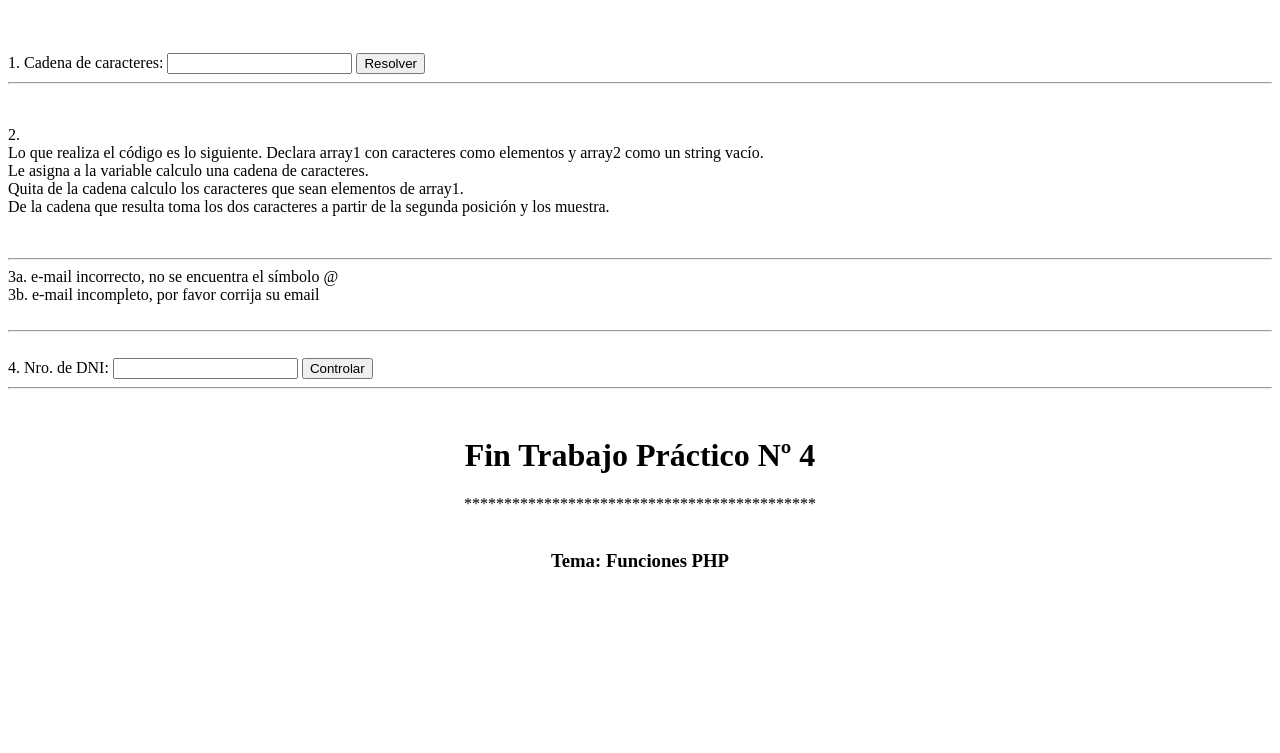
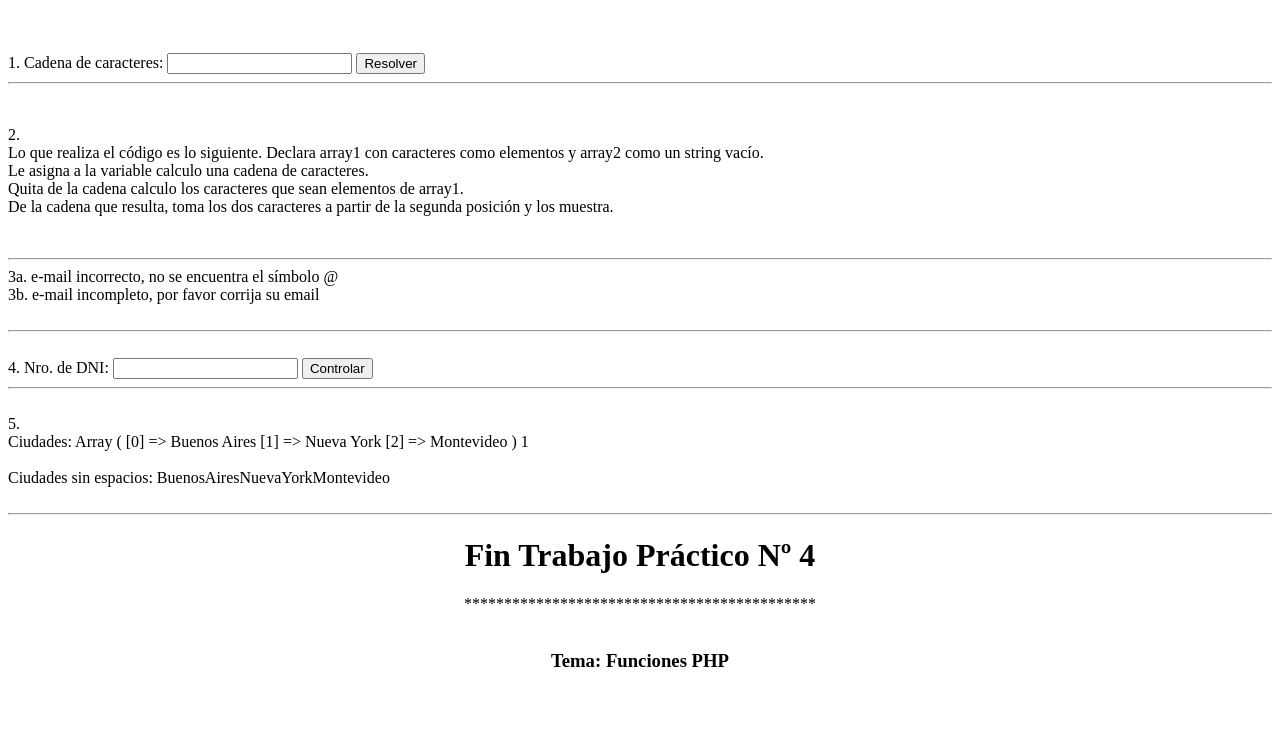
Before and after one commit to sebamen/Unju, a PHP site: page / in a window 1280 px wide. Shown: the part 194-947 px from the top of the page. Before the commit the page ends 761 px from the top, so only its background shows below. Run offline with PHP 8.4, Linux system fonts and the light colour scheme.

Commit message:
Ultimo commit

```diff
--- a/TP4-MenendezSebastian/index.php
+++ b/TP4-MenendezSebastian/index.php
@@ -40,7 +40,7 @@
         Lo que realiza el código es lo siguiente. Declara array1 con caracteres como elementos y array2 como un string vacío.<br>
         Le asigna a la variable calculo una cadena de caracteres. <br>
         Quita de la cadena calculo los caracteres que sean elementos de array1.<br>
-        De la cadena que resulta toma los dos caracteres a partir de la segunda posición y los muestra.
+        De la cadena que resulta, toma los dos caracteres a partir de la segunda posición y los muestra.
     </p>
     <br>
     <hr>
@@ -58,16 +58,24 @@
     <hr>
     <form action="#" method="post">
         <br>
-        <label>4. Nro. de DNI: </label><input type="text" name="dni" required>
+        <label>4. Nro. de DNI: </label><input type="text" name="dni"> <!-- spm 20230623: si pongo la opción required no hace falta que controle que está vacío -->
         <input type="submit" value="Controlar">
     </form>
     <?php  if (isset($_POST['dni'])) {
         echo "a. Eliminar puntos: ". str_replace('.','',$_POST['dni']) ."  <br>";
-        echo "b. Eliminar puntos: ". str_replace('.','',$_POST['dni']) ."  <br>";
-        echo "c. Eliminar puntos: ". str_replace('.','',$_POST['dni']) ."  <br>";
+        if(strlen(str_replace('.','',$_POST['dni']))==7) echo "b. DNI de 7 dígitos: Trámite para jubilación <br>";
+        if(empty($_POST['dni'])) echo "c. DNI es obligatorio y no puede estar en blanco <br>"; //spm 20230623: si pongo la opción required en el input no hace falta que controle que está vacío
         }
     ?>
     <hr><br>
+    <?php
+        $ciudades = array('Buenos Aires', 'Nueva York', 'Montevideo');
+        echo "5. <br>Ciudades: ";
+        echo print_r($ciudades)."<br><br>";
+        echo "Ciudades sin espacios: ". cadena_sin_espacios($ciudades) ."<br>";
+    ?>
+    <br>
+    <hr>
 
     <?php
         // spm 20230622: LLama al pie de página
--- a/TP4-MenendezSebastian/tp4-funciones.php
+++ b/TP4-MenendezSebastian/tp4-funciones.php
@@ -31,5 +31,8 @@ function perim_super($v1){
     return  ($valores) ;
 }
 
-
+// spm 20230623: Agrego la función que solicita el punto 5 del TP4
+function cadena_sin_espacios($ciudades){
+    return str_replace(" ","",implode($ciudades));
+}
 ?>
```
